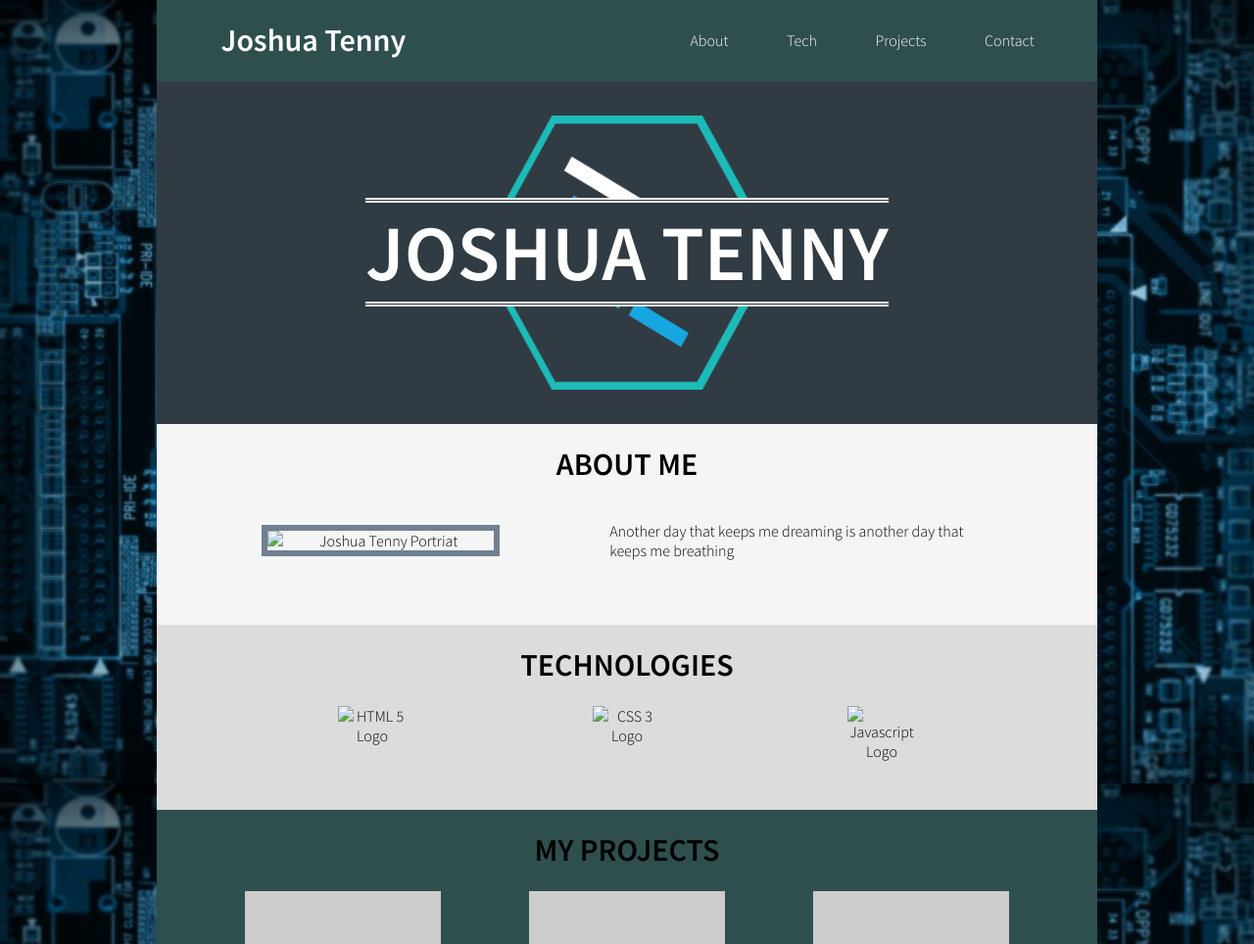
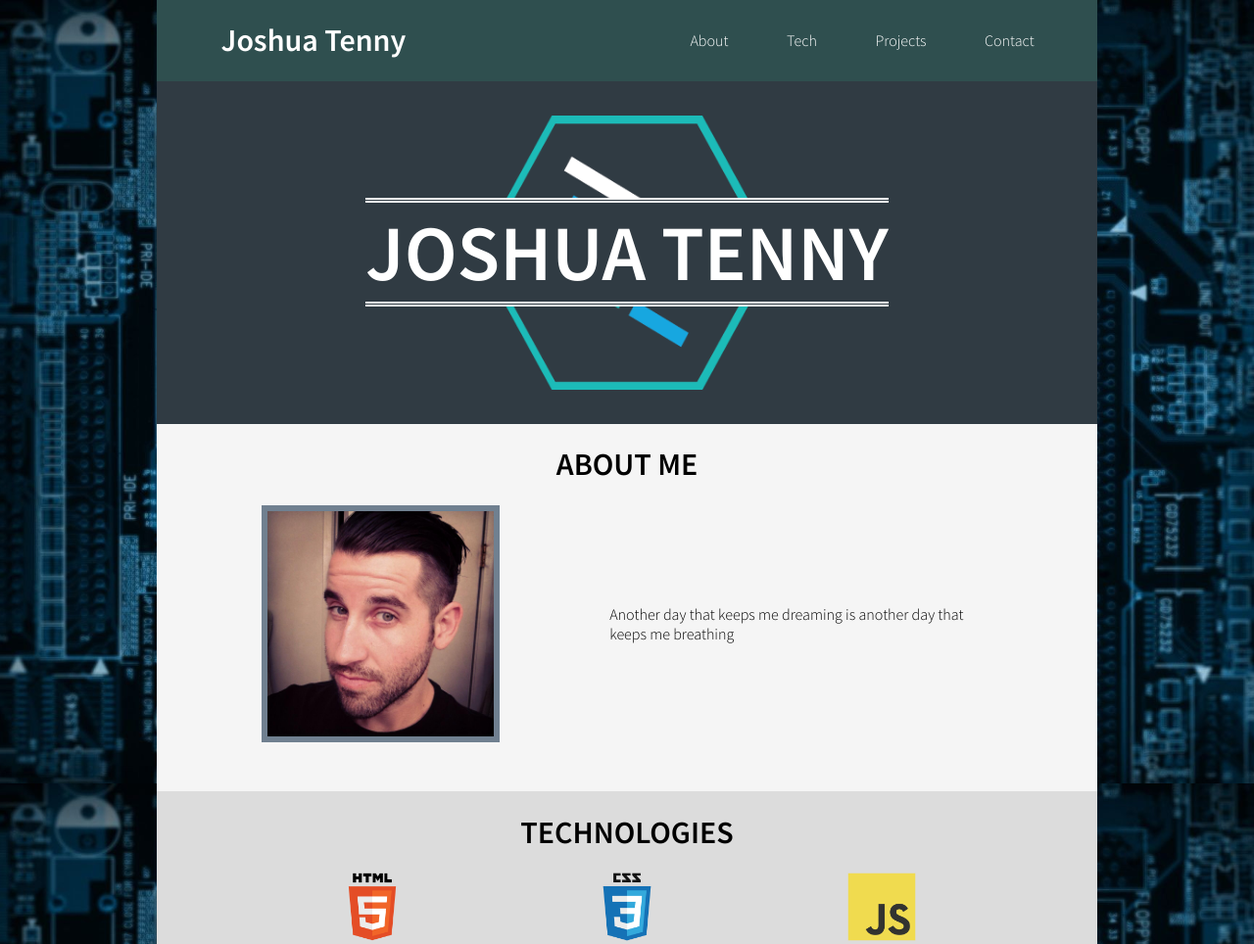
Before and after one commit to joshuaLeeT/prep-portfolio1, a website: page index.html in a window 1280 px wide. Shown: the top 964 px of the page at 98% size. Drawn offline with Linux system fonts and the light colour scheme; the site is published under a folder, as on GitHub Pages, so addresses that start at the root find nothing.

Commit message:
completed prep-portfolio-page

```diff
--- a/index.html
+++ b/index.html
@@ -28,16 +28,16 @@
     </div>
     <div id="about" class="row justify-evenly align-center pb-50 about-section">
       <h1 class="col-12">ABOUT ME</h1>
-      <img alt="Joshua Tenny Portriat" class="col-3 about-image" src="/assets/joshua-tenny.jpg">
+      <img alt="Joshua Tenny Portriat" class="col-3 about-image" src="assets/joshua-tenny.jpg">
       <div class="col-5 text-align-reset">
         <p>Another day that keeps me dreaming is another day that keeps me breathing</p>
       </div>
     </div>
     <div id="tech" class="row justify-evenly pb-50 tech-section">
       <h1 class="col-12">TECHNOLOGIES</h1>
-      <img alt="HTML 5 Logo" class="col-1" src="/assets/html-logo.png">
-      <img alt="CSS 3 Logo" class="col-1" src="/assets/css-logo.png">
-      <img alt="Javascript Logo" class="col-1" src="/assets/js-logo.png">
+      <img alt="HTML 5 Logo" class="col-1" src="assets/html-logo.png">
+      <img alt="CSS 3 Logo" class="col-1" src="assets/css-logo.png">
+      <img alt="Javascript Logo" class="col-1" src="assets/js-logo.png">
     </div>
 
     <div id="projects" class="row justify-evenly pb-50 project-section">
```
